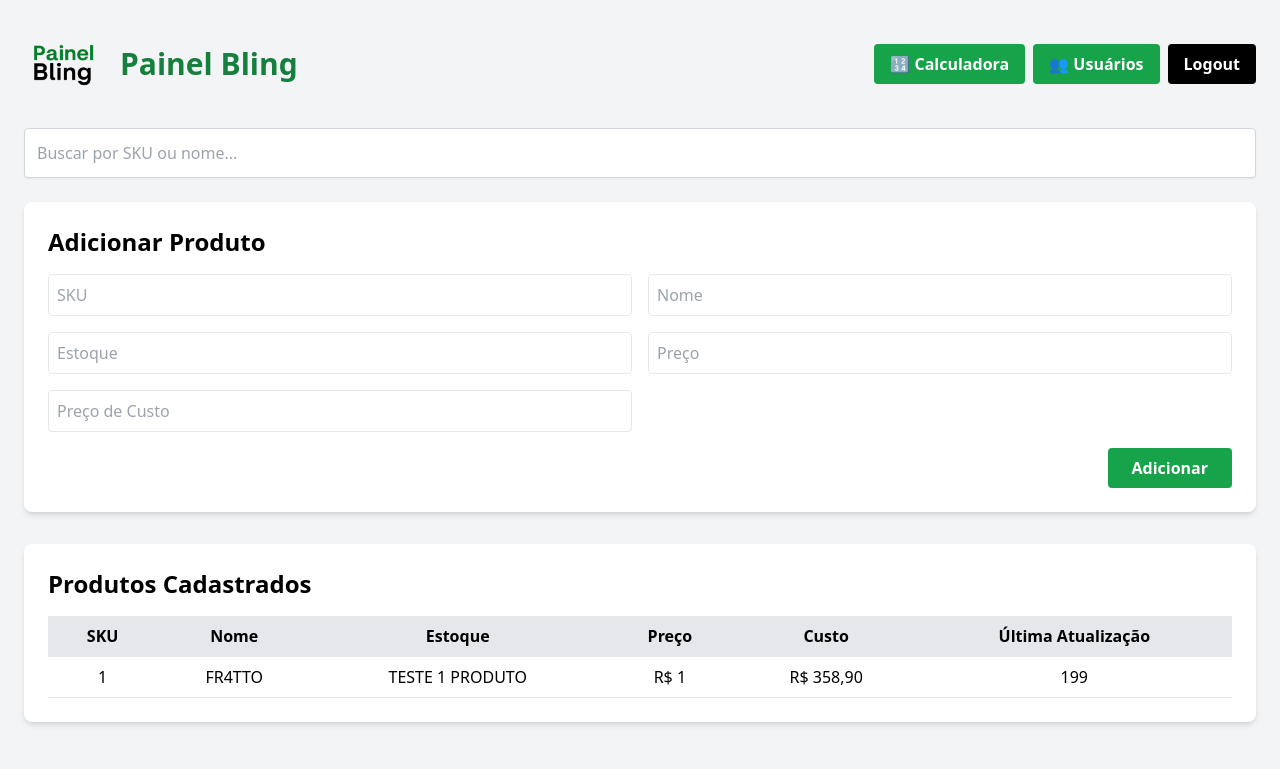
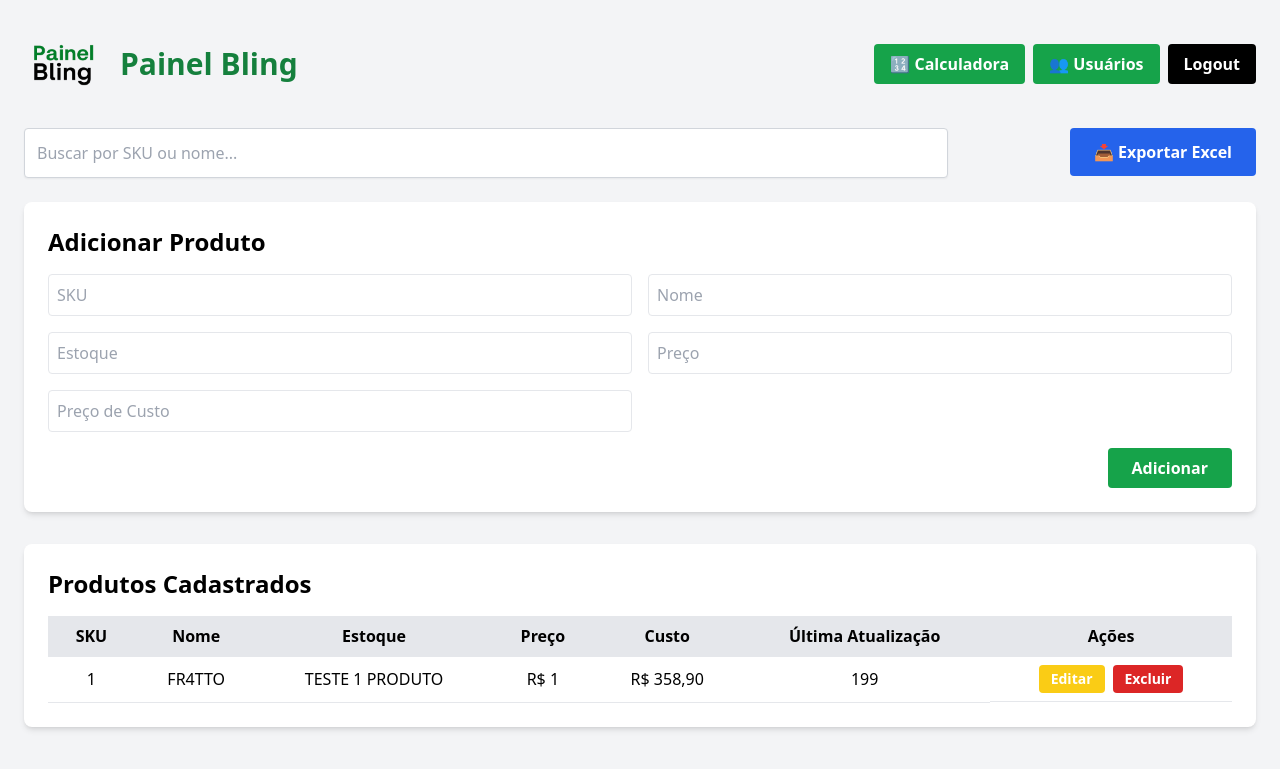
Before and after one commit to waguinhomaxlove/painel-bling, a Flask app: page /dashboard in a window 1280 px wide. Shown: the top 769 px of the page. Run offline with Flask 3, Linux system fonts and the light colour scheme; the visitor is signed in with stand-in values (Sample User, id 1); data comes from the database, SQL or seed files in the repository; some libraries are stand-ins or nearby versions.

Commit message:
atualizar

```diff
--- a/app.py
+++ b/app.py
@@ -1,8 +1,9 @@
-from flask import Flask, render_template, request, redirect, url_for, session
+from flask import Flask, render_template, request, redirect, url_for, session, send_file
 from flask_login import LoginManager, UserMixin, login_user, login_required, logout_user, current_user
 from werkzeug.security import generate_password_hash, check_password_hash
 import sqlite3
 import os
+import pandas as pd
 
 app = Flask(__name__)
 app.secret_key = 'sua_chave_secreta_aqui'
@@ -101,6 +102,50 @@ def adicionar():
 
     return redirect('/dashboard')
 
+@app.route('/editar/<sku>', methods=['GET', 'POST'])
+@login_required
+def editar(sku):
+    conn = sqlite3.connect("painel.db")
+    cursor = conn.cursor()
+    if request.method == 'POST':
+        nome = request.form['nome']
+        estoque = request.form['estoque']
+        preco = request.form['preco']
+        custo = request.form['custo']
+
+        cursor.execute("""
+            UPDATE produtos SET nome = ?, estoque = ?, preco = ?, custo = ?, atualizado_em = datetime('now', 'localtime')
+            WHERE sku = ?
+        """, (nome, estoque, preco, custo, sku))
+        conn.commit()
+        conn.close()
+        return redirect('/dashboard')
+
+    produto = cursor.execute("SELECT * FROM produtos WHERE sku = ?", (sku,)).fetchone()
+    conn.close()
+    return render_template("editar.html", produto=produto)
+
+@app.route('/excluir/<sku>')
+@login_required
+def excluir(sku):
+    conn = sqlite3.connect("painel.db")
+    cursor = conn.cursor()
+    cursor.execute("DELETE FROM produtos WHERE sku = ?", (sku,))
+    conn.commit()
+    conn.close()
+    return redirect('/dashboard')
+
+@app.route('/exportar')
+@login_required
+def exportar():
+    conn = sqlite3.connect("painel.db")
+    df = pd.read_sql_query("SELECT sku, nome, estoque, preco, custo, atualizado_em FROM produtos", conn)
+    conn.close()
+
+    path = "produtos_exportados.xlsx"
+    df.to_excel(path, index=False)
+    return send_file(path, as_attachment=True)
+
 @app.route('/calculadora', methods=['GET', 'POST'])
 @login_required
 def calculadora():
--- a/templates/dashboard.html
+++ b/templates/dashboard.html
@@ -19,11 +19,16 @@
             </div>
         </div>
 
-        <!-- Campo de busca -->
-        <form method="GET" action="{{ url_for('dashboard') }}" class="mb-6">
-            <input type="text" name="busca" value="{{ busca }}" placeholder="Buscar por SKU ou nome..."
-                class="w-full border border-gray-300 p-3 rounded shadow-sm" />
-        </form>
+        <!-- Filtro e Exportar -->
+        <div class="flex justify-between mb-6">
+            <form method="GET" action="{{ url_for('dashboard') }}" class="w-3/4">
+                <input type="text" name="busca" value="{{ busca }}" placeholder="Buscar por SKU ou nome..."
+                    class="w-full border border-gray-300 p-3 rounded shadow-sm" />
+            </form>
+            <a href="{{ url_for('exportar') }}" class="ml-4 bg-blue-600 hover:bg-blue-700 text-white font-bold py-3 px-6 rounded h-min">
+                📥 Exportar Excel
+            </a>
+        </div>
 
         <div class="bg-white shadow-md rounded-lg p-6 mb-8">
             <h2 class="text-2xl font-semibold mb-4">Adicionar Produto</h2>
@@ -51,6 +56,7 @@
                             <th class="py-2 px-4 border-b">Preço</th>
                             <th class="py-2 px-4 border-b">Custo</th>
                             <th class="py-2 px-4 border-b">Última Atualização</th>
+                            <th class="py-2 px-4 border-b">Ações</th>
                         </tr>
                     </thead>
                     <tbody>
@@ -62,6 +68,11 @@
                             <td class="py-2 px-4 border-b">R$ {{ produto[3] }}</td>
                             <td class="py-2 px-4 border-b">R$ {{ produto[4] }}</td>
                             <td class="py-2 px-4 border-b">{{ produto[5] }}</td>
+                            <td class="py-2 px-4 border-b flex gap-2 justify-center">
+                                <a href="{{ url_for('editar', sku=produto[0]) }}" class="bg-yellow-400 hover:bg-yellow-500 text-white font-bold py-1 px-3 rounded text-sm">Editar</a>
+                                <a href="{{ url_for('excluir', sku=produto[0]) }}" class="bg-red-600 hover:bg-red-700 text-white font-bold py-1 px-3 rounded text-sm"
+                                   onclick="return confirm('Tem certeza que deseja excluir este produto?');">Excluir</a>
+                            </td>
                         </tr>
                         {% endfor %}
                     </tbody>
```
